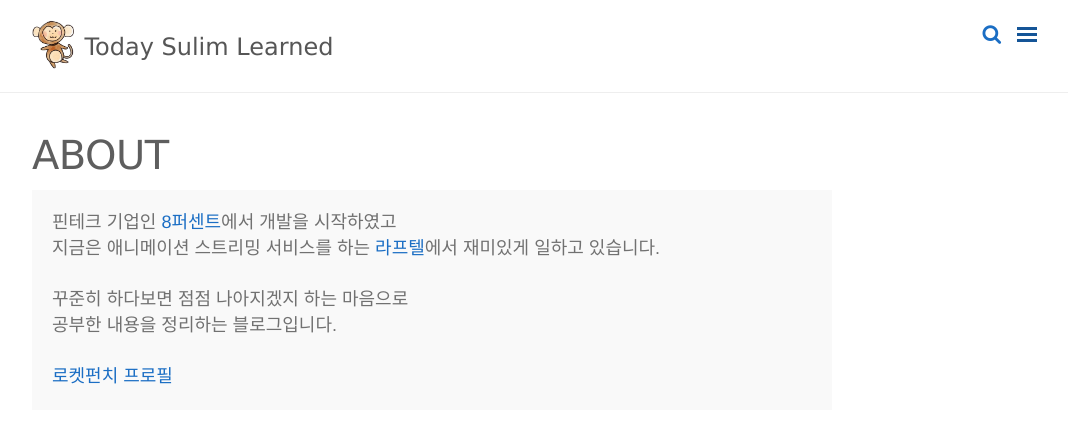
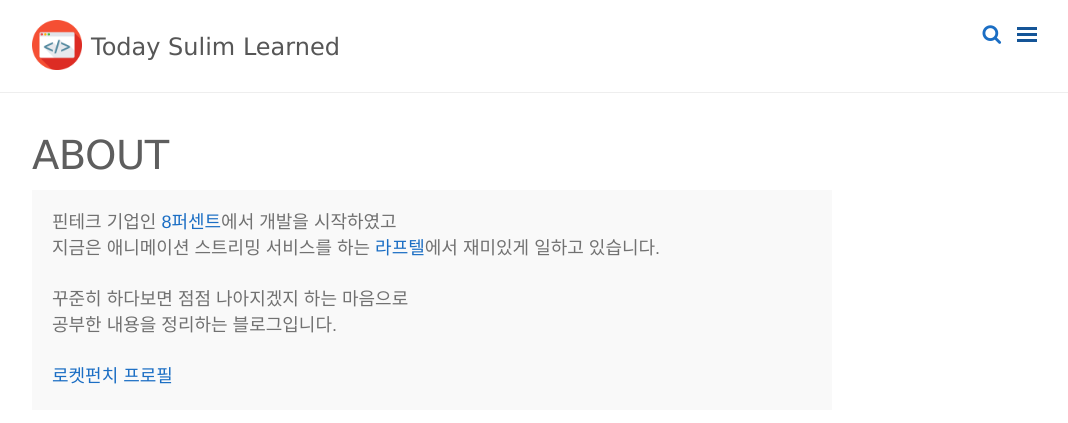
Before and after one commit to SulimChoi/SulimChoi.github.io, a Jekyll site: the page built from about.md, in a window 1280 px wide. Shown: the top 423 px of the page, without its empty margins (208-1276 px from the left). Built offline with Jekyll 4.4.1, drawn with Linux system fonts in a browser that asks for light colours; nearby versions of some CDN libraries; comment, search, counter and statistics services are not loaded.

Commit message:
Update default.html

```diff
--- a/_layouts/default.html
+++ b/_layouts/default.html
@@ -17,8 +17,7 @@
         <div class="container">
           <h3 class="masthead-title">
             <a href="{{ site.baseurl }}/" title="{{ site.title }}">
-              <!-- <img class="masthead-logo" src="{{ site.baseurl }}{{ site.logo }}"/> -->
-              <img class="masthead-logo" src="/assets/images/monkey.jpg"/>
+              <img class="masthead-logo" src="{{ site.baseurl }}{{ site.logo }}"/>
 
             <small id="blog-title">{{ site.tagline }}</small>
             </a>
```
